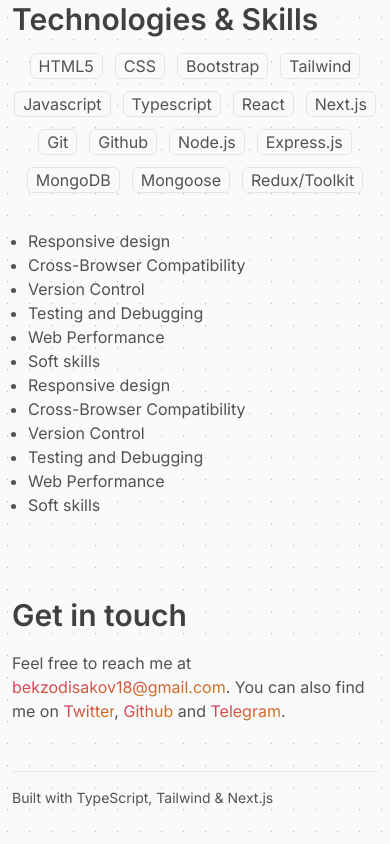
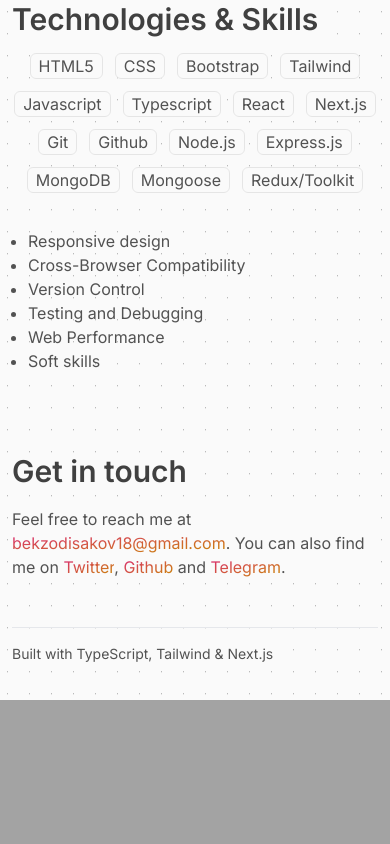
Before and after one commit to BehzodIsakov/my_website, a Next.js app: page / in a window 390 px wide. Shown: the part 1797-2641 px from the top of the page. After the commit the page ends 2497 px from the top, so only its background shows below. Built offline with nearby package versions, Linux system fonts and the light colour scheme.

Commit message:
hide scroll on mobile nav

```diff
--- a/components/MobileNavigation.tsx
+++ b/components/MobileNavigation.tsx
@@ -17,6 +17,16 @@ export default function MobileNavigation({
   useEffect(() => {
     setIsHidden(true);
   }, [pathname]);
+
+  useEffect(() => {
+    if (!isHidden) {
+      document.body.style.overflow = "hidden";
+    }
+
+    return () => {
+      document.body.style.overflow = "visible";
+    };
+  }, [isHidden]);
 
   return (
     <div className='sm:hidden'>
--- a/components/Skills.tsx
+++ b/components/Skills.tsx
@@ -15,12 +15,6 @@ export default function Skills() {
         {skills.map((s, i) => (
           <li key={i}>{s}</li>
         ))}
-        <li>Responsive design</li>
-        <li>Cross-Browser Compatibility</li>
-        <li>Version Control</li>
-        <li>Testing and Debugging</li>
-        <li>Web Performance</li>
-        <li>Soft skills</li>
       </ul>
     </section>
   );
```
